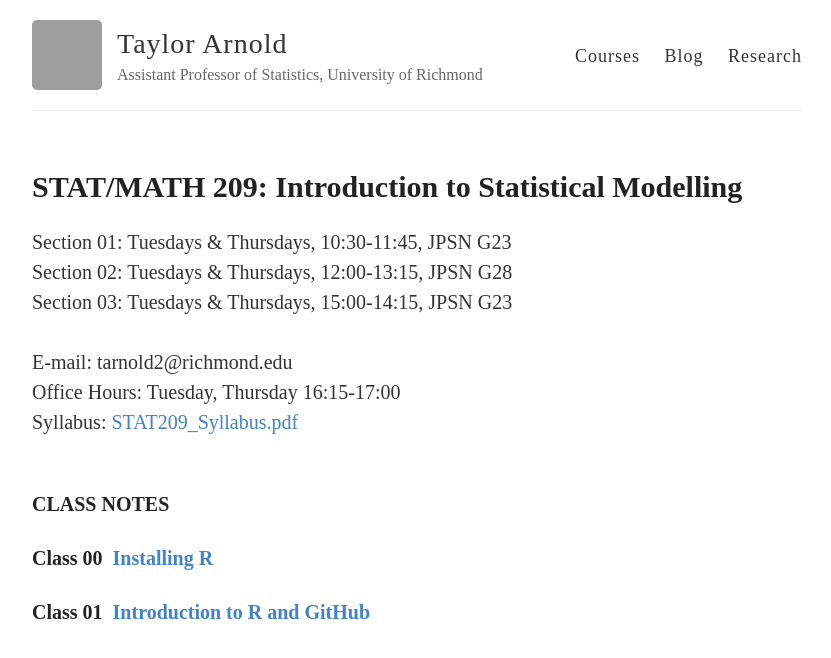
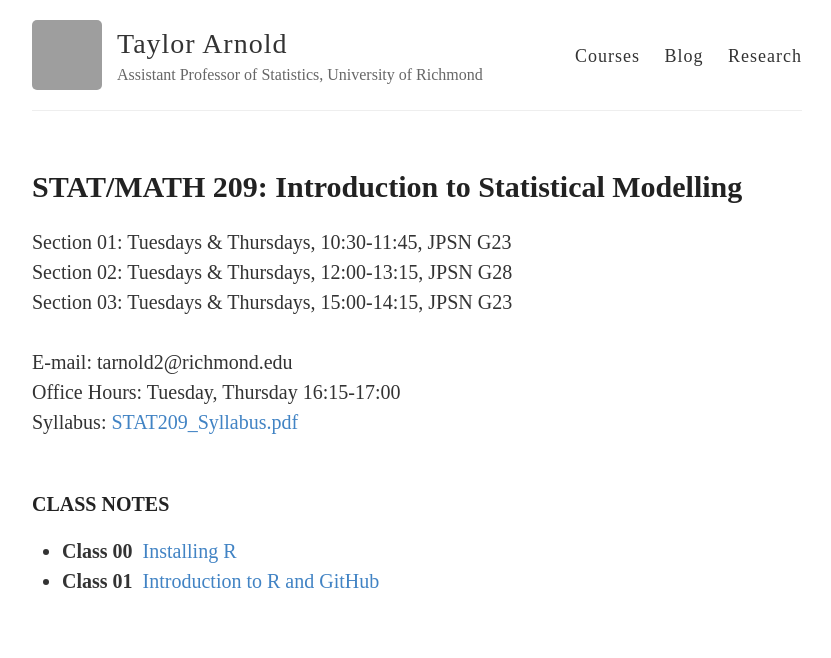
Before and after one commit to statsmaths/stat209, a Jekyll site: the page built from index.html, in a window 1280 px wide. Shown: the top 658 px of the page, without its empty margins (223-1054 px from the left). Built offline with Jekyll 4.4.1, drawn with Linux system fonts in a browser that asks for light colours; grey boxes are pictures that could not be loaded.

Commit message:
index spacing

```diff
--- a/index.html
+++ b/index.html
@@ -19,7 +19,9 @@
   <br>
   <h3>CLASS NOTES</h3>
 
-    <h3><strong>Class 00</strong>&nbsp;&nbsp;<a href="/stat209/notes/class00-setup">Installing R</a></h3>
-    <h3><strong>Class 01</strong>&nbsp;&nbsp;<a href="/stat209/notes/class01-introduction">Introduction to R and GitHub</a></h3>
+    <ul>
+      <li><strong>Class 00</strong>&nbsp;&nbsp;<a href="/stat209/notes/class00-setup">Installing R</a></li>
+      <li><strong>Class 01</strong>&nbsp;&nbsp;<a href="/stat209/notes/class01-introduction">Introduction to R and GitHub</a></li>
+    </ul>
 
 </div>
```
